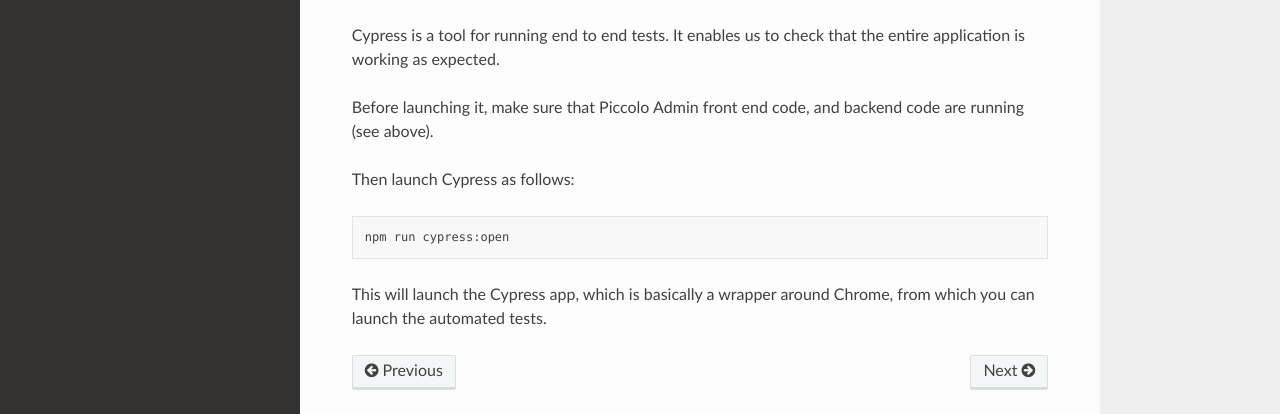
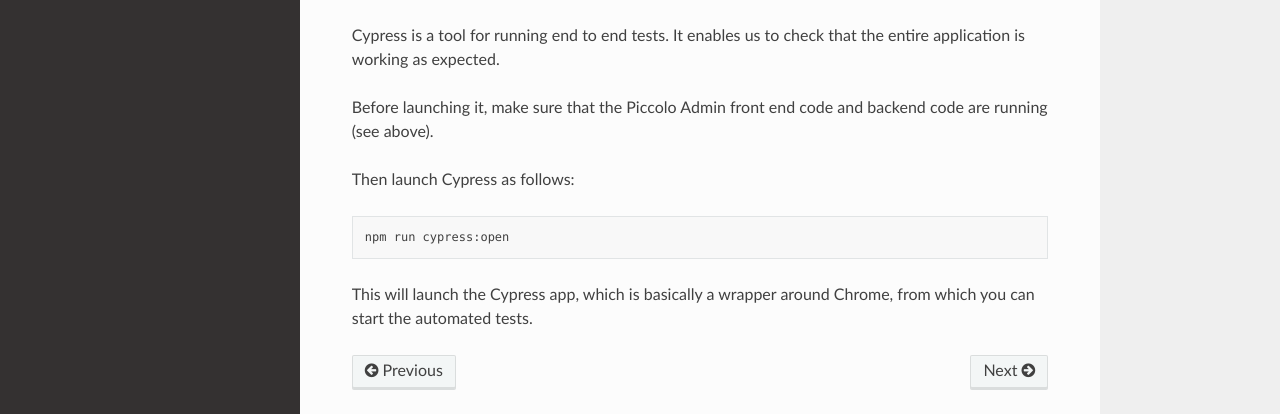
Before and after one commit to piccolo-orm/piccolo_admin, a Sphinx documentation site: the page built from docs/source/contributing/index.rst, in a window 1280 px wide and 900 px high, scrolled down 718 px. Shown: the part 380-794 px from the top of the window. Built offline with Sphinx 7.4.7 and the Read the Docs theme 2.0.0, drawn with Linux system fonts in a browser that asks for light colours.

Commit message:
improve grammar in Cypress docs

```diff
--- a/docs/source/contributing/index.rst
+++ b/docs/source/contributing/index.rst
@@ -57,7 +57,7 @@
 Cypress is a tool for running end to end tests. It enables us to check that the
 entire application is working as expected.
 
-Before launching it, make sure that Piccolo Admin front end code, and
+Before launching it, make sure that the Piccolo Admin front end code and
 backend code are running (see above).
 
 Then launch Cypress as follows:
@@ -68,4 +68,4 @@
 
 
 This will launch the Cypress app, which is basically a wrapper around Chrome,
-from which you can launch the automated tests.
+from which you can start the automated tests.
```
